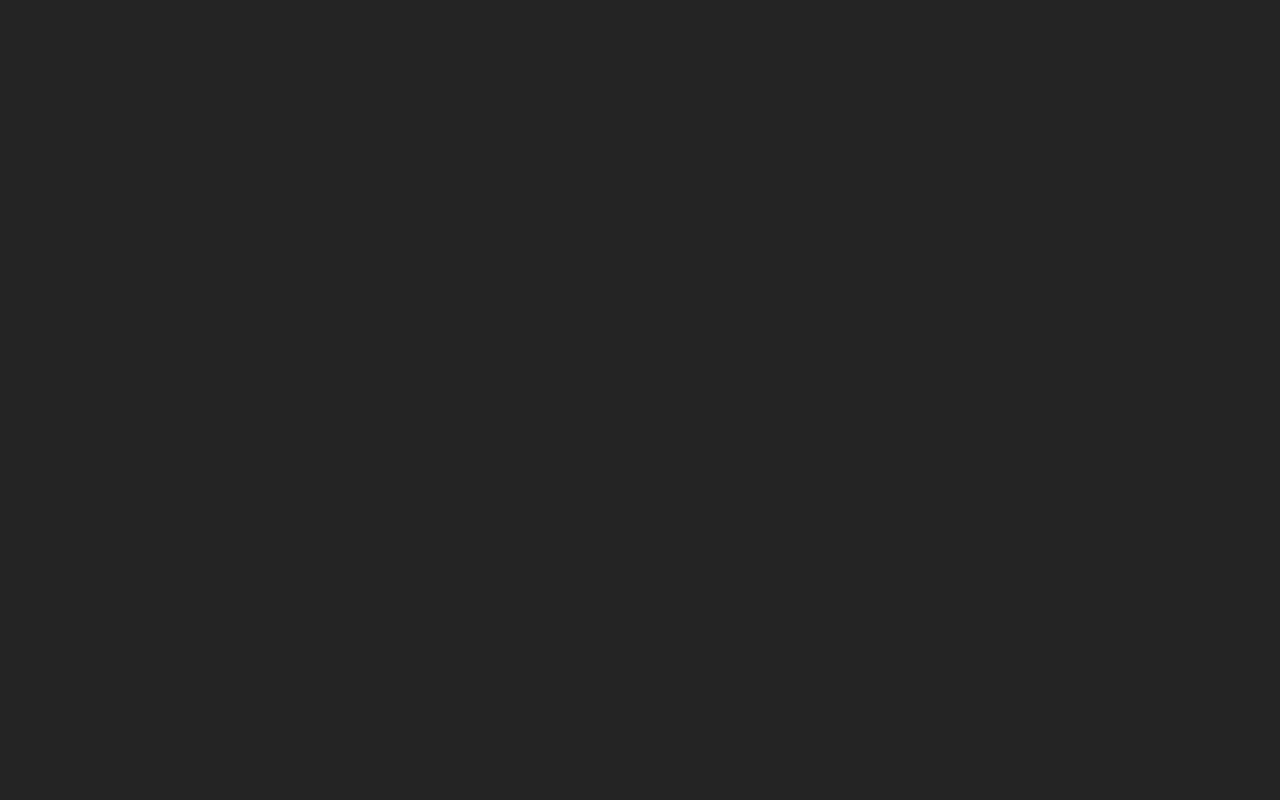
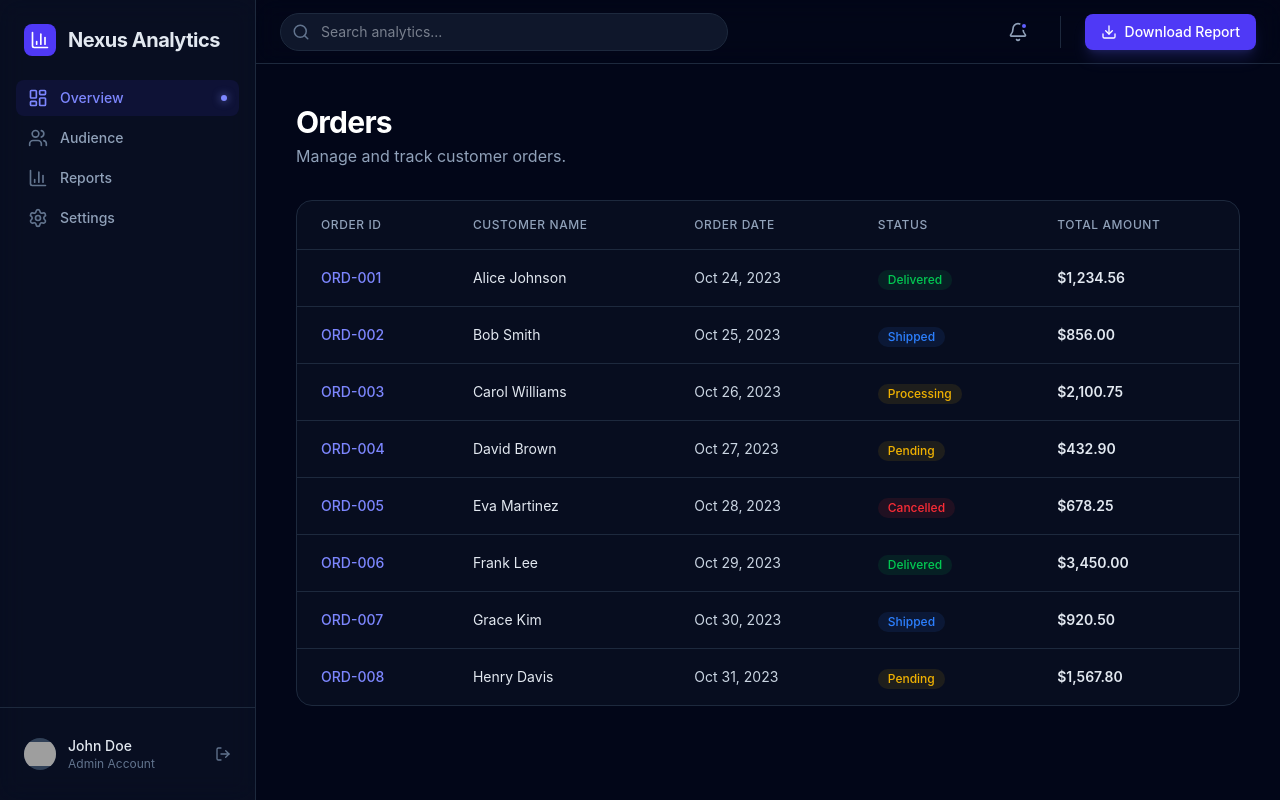
Before and after one commit to sameert-iprogrammer/testing-app, a React (Vite) app: page /orders in a window 1280 px wide. Before the commit this address had no page. Built offline with nearby package versions, Linux system fonts and the light colour scheme; sample sign-in values are in the browser's storage; grey boxes are pictures that could not be loaded.

Commit message:
Add OrdersPage component and route

```diff
--- a/src/App.tsx
+++ b/src/App.tsx
@@ -5,6 +5,7 @@ import DashboardLayout from './components/DashboardLayout';
 import DashboardPage from './pages/DashboardPage';
 import SettingsPage from './pages/SettingsPage';
 import ReportsPage from './pages/ReportsPage';
+import OrdersPage from './pages/OrdersPage';
 
 function App() {
   return (
@@ -35,6 +36,13 @@ function App() {
             </DashboardLayout>
           </ProtectedRoute>
         } />
+        <Route path="/orders" element={
+          <ProtectedRoute>
+            <DashboardLayout>
+              <OrdersPage />
+            </DashboardLayout>
+          </ProtectedRoute>
+        } />
 
         {/* Default Redirect */}
         <Route path="/" element={<Navigate to="/login" replace />} />
--- /dev/null
+++ b/src/pages/OrdersPage.tsx
@@ -0,0 +1,78 @@
+import React from 'react';
+
+interface Order {
+  id: string;
+  customerName: string;
+  orderDate: string;
+  status: 'Pending' | 'Processing' | 'Shipped' | 'Delivered' | 'Cancelled';
+  totalAmount: string;
+}
+
+const mockOrders: Order[] = [
+  { id: 'ORD-001', customerName: 'Alice Johnson', orderDate: 'Oct 24, 2023', status: 'Delivered', totalAmount: '$1,234.56' },
+  { id: 'ORD-002', customerName: 'Bob Smith', orderDate: 'Oct 25, 2023', status: 'Shipped', totalAmount: '$856.00' },
+  { id: 'ORD-003', customerName: 'Carol Williams', orderDate: 'Oct 26, 2023', status: 'Processing', totalAmount: '$2,100.75' },
+  { id: 'ORD-004', customerName: 'David Brown', orderDate: 'Oct 27, 2023', status: 'Pending', totalAmount: '$432.90' },
+  { id: 'ORD-005', customerName: 'Eva Martinez', orderDate: 'Oct 28, 2023', status: 'Cancelled', totalAmount: '$678.25' },
+  { id: 'ORD-006', customerName: 'Frank Lee', orderDate: 'Oct 29, 2023', status: 'Delivered', totalAmount: '$3,450.00' },
+  { id: 'ORD-007', customerName: 'Grace Kim', orderDate: 'Oct 30, 2023', status: 'Shipped', totalAmount: '$920.50' },
+  { id: 'ORD-008', customerName: 'Henry Davis', orderDate: 'Oct 31, 2023', status: 'Pending', totalAmount: '$1,567.80' },
+];
+
+const StatusBadge: React.FC<{ status: Order['status'] }> = ({ status }) => {
+  const styles: Record<Order['status'], string> = {
+    Pending: 'bg-yellow-500/10 text-yellow-500 border-yellow-500/20',
+    Processing: 'bg-yellow-500/10 text-yellow-500 border-yellow-500/20',
+    Shipped: 'bg-blue-500/10 text-blue-500 border-blue-500/20',
+    Delivered: 'bg-green-500/10 text-green-500 border-green-500/20',
+    Cancelled: 'bg-red-500/10 text-red-500 border-red-500/20',
+  };
+
+  return (
+    <span className={`inline-flex items-center px-2.5 py-0.5 rounded-full text-xs font-medium ${styles[status]}`}>
+      {status}
+    </span>
+  );
+};
+
+const OrdersPage: React.FC = () => {
+  return (
+    <div className="space-y-8 animate-in fade-in duration-700">
+      <div className="flex flex-col gap-1">
+        <h1 className="text-3xl font-bold tracking-tight text-white">Orders</h1>
+        <p className="text-slate-400">Manage and track customer orders.</p>
+      </div>
+
+      <div className="bg-slate-900/40 border border-slate-800 rounded-2xl overflow-hidden">
+        <div className="overflow-x-auto">
+          <table className="w-full max-w-full text-left" aria-label="Customer orders">
+            <thead>
+              <tr className="border-b border-slate-800">
+                <th className="px-6 py-4 text-xs font-medium text-slate-400 uppercase tracking-wider">Order ID</th>
+                <th className="px-6 py-4 text-xs font-medium text-slate-400 uppercase tracking-wider">Customer Name</th>
+                <th className="px-6 py-4 text-xs font-medium text-slate-400 uppercase tracking-wider">Order Date</th>
+                <th className="px-6 py-4 text-xs font-medium text-slate-400 uppercase tracking-wider">Status</th>
+                <th className="px-6 py-4 text-xs font-medium text-slate-400 uppercase tracking-wider">Total Amount</th>
+              </tr>
+            </thead>
+            <tbody>
+              {mockOrders.map((order) => (
+                <tr key={order.id} className="border-b border-slate-800 last:border-b-0 hover:bg-slate-800/50 transition-colors">
+                  <td className="px-6 py-4 text-sm font-medium text-indigo-400">{order.id}</td>
+                  <td className="px-6 py-4 text-sm text-slate-200">{order.customerName}</td>
+                  <td className="px-6 py-4 text-sm text-slate-300">{order.orderDate}</td>
+                  <td className="px-6 py-4">
+                    <StatusBadge status={order.status} />
+                  </td>
+                  <td className="px-6 py-4 text-sm font-semibold text-slate-200">{order.totalAmount}</td>
+                </tr>
+              ))}
+            </tbody>
+          </table>
+        </div>
+      </div>
+    </div>
+  );
+};
+
+export default OrdersPage;
```
Also changed, not shown: 3 other files (tests, documents, lock files or other folders).
